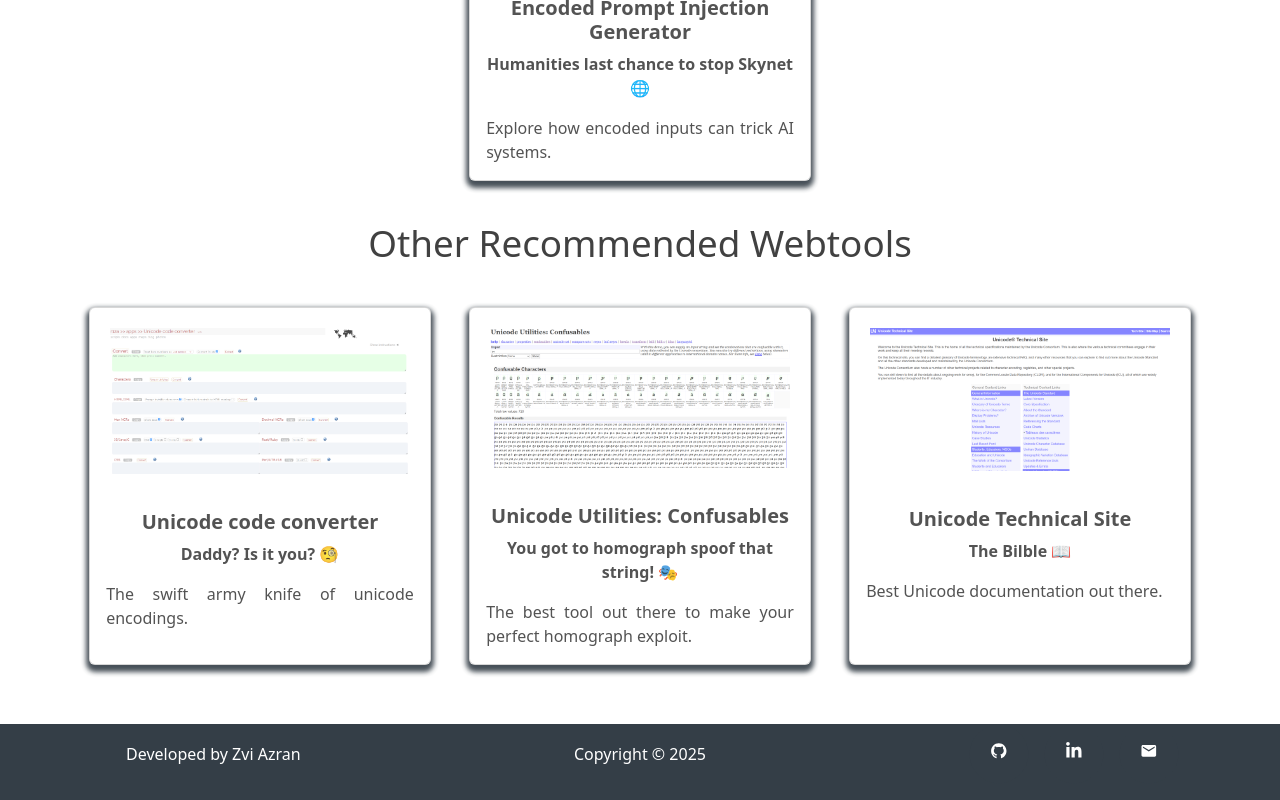
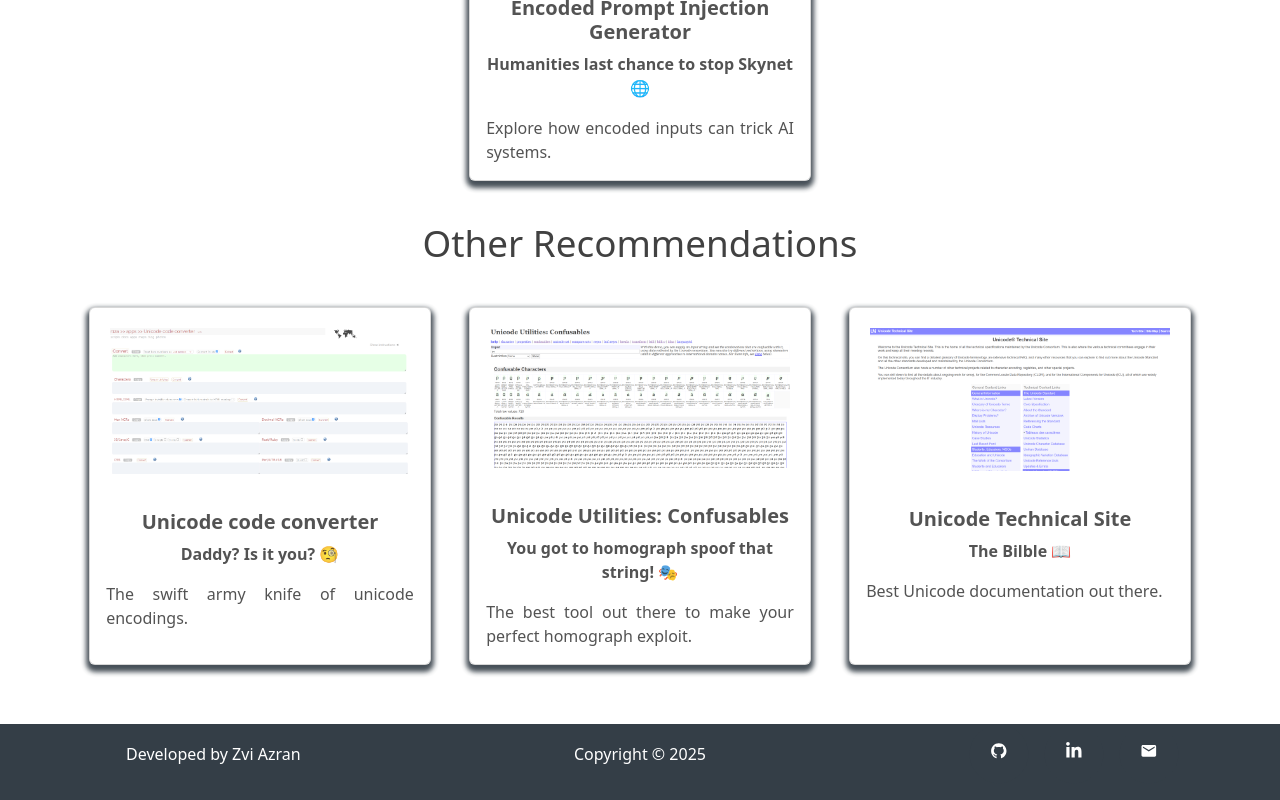
Before and after one commit to zviazran/unicode-toolset, a React (Vite) app: page /unicode-toolset/toolset in a window 1280 px wide. Shown: the part 908-1708 px from the top of the page. Built offline with nearby package versions, Linux system fonts and the light colour scheme.

Commit message:
change the text of the recommendations

```diff
--- a/src/components/Toolset/Toolsets.tsx
+++ b/src/components/Toolset/Toolsets.tsx
@@ -34,7 +34,7 @@ const Toolsets: React.FC = () => {
       </Container>
       <Container>
         <h1 className="toolset-heading">
-          Other Recommended Webtools
+          Other Recommendations
         </h1>
         <Row style={{ justifyContent: "center", paddingBottom: "10px" }}>
           {RECOMMENDATIONS.map((project: Project, index: number) => (
```
